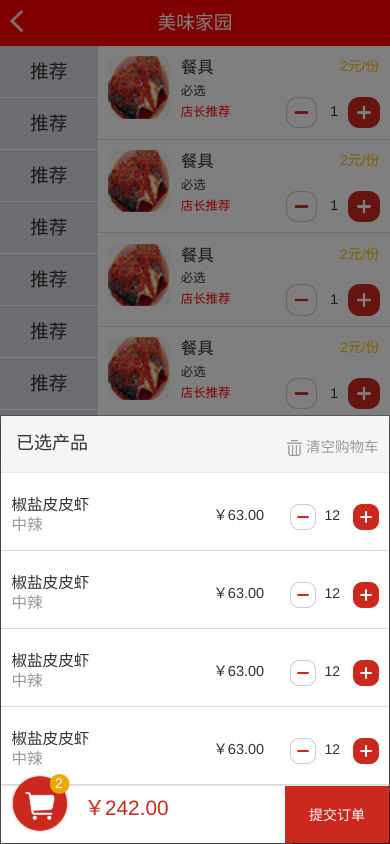
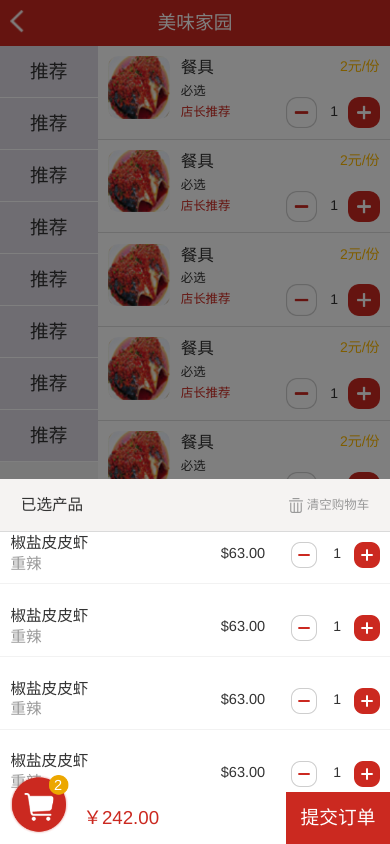
Before and after one commit to obaqiang/new_order, a plain HTML site: page index_list.html in a window 390 px wide. Both pictures are taken after a click on the element "提交订单". Drawn offline with Linux system fonts and the light colour scheme.

Commit message:
2017/5/18

```diff
--- /dev/null
+++ b/1.html
@@ -0,0 +1,17 @@
+<!DOCTYPE html>
+<html>
+	<head>
+		<meta charset="UTF-8">
+		<title></title>
+	</head>
+	<body>
+		<div class="lala">
+
+		</div>
+	</body>
+	<script src="js/jquery-1.11.3.min.js "></script>
+	<script src="js/jquery.rotate.min.js"></script>
+	<script>
+		$('.lala').rotate();
+	</script>
+</html>
--- a/css/index.css
+++ b/css/index.css
@@ -3,7 +3,7 @@
 	padding-right: 0;
 }
 .order_nav{
-	background: #ff0000;
+	background: #cb2920;
 	height: 0.44rem;
 	line-height: 0.44rem;
 	color: #fff;
@@ -88,7 +88,7 @@
 }
 .btn_sure{
 	width: 100%;
-	background: #ff0000;
+	background: #cb2920;
 	text-align: center;
 	color: #fff;
 	height: 0.5rem;
--- a/css/index_more.css
+++ b/css/index_more.css
@@ -1,21 +1,26 @@
-.order_status_a{
+.order_status_a {
 	color: #4df823;
 	font-size: 0.16rem;
 	line-height: 0.4rem;
 }
-.order_status_b{
-	color: #ff0000;
+
+.order_status_b {
+	color: #cb2920;
 	font-size: 0.16rem;
 }
-.goods_area{
+
+.goods_area {
 	background: #fff;
 	margin-top: 0.1rem;
 }
-.goods_list{
+
+.goods_list {
 	border-bottom: 1px solid #f2f2f2;
-	overflow: hidden;
+	position: relative;
+	height: 0.7rem;
 }
-.goods_list_img{
+
+.goods_list_img {
 	width: 0.6rem;
 	height: 0.6rem;
 	border-radius: 0.1rem;
@@ -24,24 +29,29 @@
 	margin-bottom: 0.1rem;
 	float: left;
 }
-.goods_list_info{
+
+.goods_list_info {
 	display: inline-block;
 	margin-top: 0.1rem;
 	margin-left: 0.1rem;
 	float: left;
 	width: 55%;
 }
-.info_a{
+
+.info_a {
 	font-size: 0.16rem;
 }
-.info_b{
+
+.info_b {
 	font-size: 0.12rem;
 }
-.info_c{
-	color: #ff0000;
+
+.info_c {
+	color: #cb2920;
 	font-size: 0.12rem;
 }
-.info_c_a{
+
+.info_c_a {
 	display: inline-block;
 	border: 1px solid #9c9fa1;
 	border-radius: 0.05rem;
@@ -49,71 +59,96 @@
 	padding: 0.02rem 0.03rem;
 	color: #9c9fa1;
 }
-.info_c_b{
+
+.info_c_b {
 	border: 1px solid #FFBA00;
 	color: #FFBA00;
 }
-.goods_list_right{
+
+.goods_list_right {
 	display: inline-block;
 	float: left;
 	width: 20%;
 	margin-top: 0.1rem;
 	text-align: right;
 }
-.list_prize{
+
+.list_prize {
 	color: #FFBA00;
 	display: inline-block;
 	margin-bottom: 0.2rem;
 }
-.img_minus{
+
+.img_minus {
 	width: 0.3rem;
 	position: absolute;
 	right: 0.6rem;
 }
-.img_plus{
+
+.img_plus {
 	width: 0.3rem;
 }
-.list_num{
+
+.list_num {
 	display: inline-block;
 	width: 0.2rem;
 	text-align: center;
 }
-.pay_way{
+
+.pay_way {
 	text-align: center;
 	background: #fff;
 	margin-top: 0.1rem;
 	padding-top: 0.1rem;
 	padding-bottom: 0.1rem;
 }
-.pay_way_list{
+
+.pay_way_list {
 	display: inline-block;
 	width: 1rem;
 	text-align: center;
 }
-.pay_way_list img{
+
+.pay_way_list img {
 	display: inline-block;
 	width: 0.4rem;
 }
-.pay_way_list span{
+
+.pay_way_list span {
 	color: #9c9fa1;
 }
-.nav_btm{
+
+.nav_btm {
 	position: fixed;
 	bottom: 0;
 	width: 100%;
 }
-.money_left{
+
+.money_num {
+	margin-left: 0.7rem;
+}
+
+.money_left {
 	background: #fff;
 	height: 0.5rem;
 	line-height: 0.5rem;
 	color: #CB2920;
 	padding-left: 0.1rem;
 	font-size: 0.18rem;
+	position: relative;
+	float: left;
 }
-.money_left span{
-	color: #CB2920;
+
+.fo_num_f {
+	position: absolute;
+	bottom: 0.32rem;
+	left: 0.52rem;
+	color: #fff;
+	font-size: 0.14rem;
+	z-index: 3;
 }
-.money_a{
+
+.money_a {
 	background: #ff7f00;
 	height: 0.5rem;
 	line-height: 0.5rem;
@@ -121,167 +156,196 @@
 	color: #fff;
 	font-size: 0.18rem;
 }
-.money_right{
-	background: #FF0000;
+
+.money_right {
+	background: #CB2920;
 	height: 0.5rem;
 	line-height: 0.5rem;
 	text-align: center;
 	color: #fff;
 	font-size: 0.18rem;
+	float: right;
+	width: 1rem;
 }
-.ye_1{
+
+.ye_1 {
 	position: absolute;
 	top: 0.8rem;
 	left: 0.1rem;
 }
-.ye_2{
+
+.ye_2 {
 	position: relative;
 	height: 1.2rem;
 }
 
-#myModal .modal-header{
+#myModal .modal-header {
 	font-size: 0.14rem;
 	background: #f5f5f5;
 }
 
-#myModal .modal-content{
+#myModal .modal-content {
 	border-radius: 0;
 }
-#myModal .modal-dialog{
+
+#myModal .modal-dialog {
 	margin: 0;
 }
-#myModal .modal-footer{
+
+#myModal .modal-footer {
 	padding: 0;
 	height: 0.56rem;
 }
-#myModal .modal-body{
+
+#myModal .modal-body {
 	padding: 0;
 }
-#myModal{
+
+#myModal {
 	top: auto;
 	bottom: 0;
+}
 
-}
-#choTaste{
+#choTaste {
 	top: 1rem;
 }
 
-#choTaste .modal-title{
+#choTaste .modal-title {
 	text-align: center;
+}
 
-}
-#choTaste .modal-header{
+#choTaste .modal-header {
 	border-bottom: none;
 	text-align: center;
+}
 
-}
-#choTaste .modal-body span{
+#choTaste .modal-body span {
 	display: inline-block;
 	color: #666666;
 	border: 1px solid #666666;
-	padding: 0.05rem 0.1rem ;
+	padding: 0.05rem 0.1rem;
 	border-radius: 0.05rem;
 	margin: 0.05rem;
 }
-#choTaste .modal-body p{
+
+#choTaste .modal-body p {
 	color: #333333;
 }
-.taste_area{
+
+.taste_area {
 	padding-left: 0.2rem;
 }
-.taste_on{
+
+.taste_on {
 	border: 1px solid #cb2920 !important;
 	color: #CB2920 !important;
 	background: #ffe7e7 !important;
 }
 
-#choTaste .modal-body span:hover{
+#choTaste .modal-body span:hover {
 	border: 1px solid #cb2920 !important;
 	color: #CB2920 !important;
 	background: #ffe7e7 !important;
 }
-#choTaste .modal-footer{
+
+#choTaste .modal-footer {
 	background: #f5f5f5;
 	border-top: none;
 	border-radius: 0 0 0.06rem 0.06rem;
 }
-.taste_price{
+
+.taste_price {
 	color: #CB2920;
 	font-size: 0.3rem;
 }
-.taste_cho{
+
+.taste_cho {
 	color: #333333;
 }
-.taste_info{
+
+.taste_info {
 	float: left;
 }
-.ord_head{
+
+.ord_head {
 	position: absolute;
 	top: 0.2rem;
 	right: 0.1rem;
 }
-.ord_head img{
+
+.ord_head img {
 	width: 0.14rem;
+}
 
-}
-.ord_head span{
+.ord_head span {
 	font-size: 0.14rem;
 	color: #999999;
 }
-.ord_area{
-	border-bottom:1px solid #dadada;
+
+.ord_area {
+	border-bottom: 1px solid #dadada;
 	height: 0.75rem;
 	position: relative;
 }
-.area_1{
+
+.area_1 {
 	position: absolute;
 	top: 0.2rem;
 	left: 0.1rem;
 	font-size: 0.15rem;
 	color: #333333;
 }
-.area_2{
+
+.area_2 {
 	font-size: 0.15rem;
 	position: absolute;
 	top: 0.4rem;
 	left: 0.1rem;
 	color: #999999;
 }
-.area_3{
+
+.area_3 {
 	position: absolute;
 	right: 1.2rem;
 	top: 0.31rem;
 	font-size: 0.14rem;
 	color: #333333;
 }
-.area_4{
+
+.area_4 {
 	position: absolute;
 	width: 0.25rem;
 	right: 0.7rem;
 	top: 0.3rem;
 }
-.area_5{
+
+.area_5 {
 	position: absolute;
 	top: 0.31rem;
 	right: 0.47rem;
 }
-.area_6{
+
+.area_6 {
 	position: absolute;
 	top: 0.3rem;
 	right: 0.1rem;
 	width: 0.25rem;
 }
-.co_area{
+
+.co_area {
 	height: 3rem;
 	overflow-y: scroll;
 }
-.fo_img{
+
+.fo_img {
 	position: absolute;
 	width: 0.56rem;
 	left: 0.1rem;
 	bottom: 0.1rem;
+
 }
-.fo_btn{
+
+.fo_btn {
 	height: 100%;
 	display: inline-block;
 	width: 1rem;
@@ -290,24 +354,84 @@
 	line-height: 0.56rem;
 	color: #fff;
 }
-.fo_num{
+
+.fo_num {
 	position: absolute;
-    bottom: 0.48rem;
-    left: 0.52rem;
-    color: #fff;
+	bottom: 0.48rem;
+	left: 0.52rem;
+	color: #fff;
 }
-.fo_price{
+
+.fo_price {
 	color: #CB2920;
 	font-size: 0.2rem;
 	position: absolute;
 	left: 0.8rem;
 	bottom: 0.2rem;
 }
-.name_b{
+
+.name_b {
 	color: #999999;
 }
-.name_c{
+
+.name_c {
 	color: #CB2920;
 	margin-top: 0.1rem;
 	display: inline-block;
 }
+.bl_mask{
+	background: #000000;
+	opacity: 0.5;
+
+	position: fixed;
+	top: 0;
+	left: 0;
+	right: 0;
+	bottom: 0;
+	z-index: 1;
+}
+.modal_head{
+	position: fixed;
+	z-index: 1001;
+	bottom: 3rem;
+	background: #f5f3f2;
+	width: 100%;
+	font-size: 0.15rem;
+	line-height: 0.5rem;
+	border-bottom: 1px solid #dadada;
+}
+.modal_head_left{
+	float: left;
+	margin-left: 0.2rem;
+}
+.modal_head_right{
+	float: right;
+	font-size: 0.12rem;
+	margin-right: 0.2rem;
+	color: #999999;
+}
+.modal_head_right img{
+	width: 0.14rem;
+
+}
+
+.modal_body{
+	position: fixed;
+	bottom: 0.5rem;
+	background: #fff;
+	height: 2.7rem;
+	z-index: 2;
+	width: 100%;
+	overflow-y: scroll;
+}
+.modal_mine{
+	z-index: 2;
+	background: #ffff;
+}
+.modal_footer{
+	background: #fff;
+	position: fixed;
+	width: 100%;
+	z-index: 2;
+	bottom: 0;
+}
--- a/index_list.html
+++ b/index_list.html
@@ -157,103 +157,94 @@
 								<img class="img_plus" src="img/50px_50px_icon2.png" alt="" data-toggle="modal" data-target="#choTaste" />
 							</div>
 						</div>
+						<br />
+						<br />
 
 					</div>
 				</div>
 			</div>
 
-			<div class="row nav_btm">
+			<!--<div class="row nav_btm">
+
 				<div class="col-xs-9 no_wb money_left">
-					合计：<span>30元</span>
+					<img class="fo_img" src="img/102px_102px_icon.png" alt="" />
+					<span class="fo_num_f">2</span>
+					<span class="money_num">
+						￥242.00
+					</span>
+
 				</div>
-				<div class="col-xs-3 no_wb money_right" data-toggle="modal" data-target="#myModal">
+				<div class="col-xs-3 no_wb money_right">
 					提交订单
 				</div>
 
+			</div>-->
+
+		</div>
+
+		<!--提交订单新弹框-->
+		<div class="bl_mask mask_area" style="display: none;">
+
+		</div>
+		<div class="modal_mine " >
+			<div class=" modal_head mask_area" style="display: none;">
+				<span class="modal_head_left">已选产品</span>
+				<span class="modal_head_right">
+				<img src="img/28px_30px_icon.png" alt="" />
+				清空购物车
+			</span>
+			</div>
+			<div class="modal_body mask_area" style="display: none;">
+				<div class="goods_list " >
+					<span class="area_1">椒盐皮皮虾</span>
+					<span class="area_2">重辣</span>
+					<span class="area_3">$63.00</span>
+					<img class="area_4" src="img/50px_50px_icon1.png" alt="" />
+					<span class="area_5">1</span>
+					<img class="area_6" src="img/50px_50px_icon2.png" alt="" />
+				</div>
+				<div class="goods_list">
+					<span class="area_1">椒盐皮皮虾</span>
+					<span class="area_2">重辣</span>
+					<span class="area_3">$63.00</span>
+					<img class="area_4" src="img/50px_50px_icon1.png" alt="" />
+					<span class="area_5">1</span>
+					<img class="area_6" src="img/50px_50px_icon2.png" alt="" />
+				</div>
+				<div class="goods_list">
+					<span class="area_1">椒盐皮皮虾</span>
+					<span class="area_2">重辣</span>
+					<span class="area_3">$63.00</span>
+					<img class="area_4" src="img/50px_50px_icon1.png" alt="" />
+					<span class="area_5">1</span>
+					<img class="area_6" src="img/50px_50px_icon2.png" alt="" />
+				</div>
+				<div class="goods_list">
+					<span class="area_1">椒盐皮皮虾</span>
+					<span class="area_2">重辣</span>
+					<span class="area_3">$63.00</span>
+					<img class="area_4" src="img/50px_50px_icon1.png" alt="" />
+					<span class="area_5">1</span>
+					<img class="area_6" src="img/50px_50px_icon2.png" alt="" />
+				</div>
+			</div>
+			<div class="modal_footer">
+				<div class="money_left">
+					<img class="fo_img" src="img/102px_102px_icon.png" alt="" />
+					<span class="fo_num_f">2</span>
+					<span class="money_num">
+					￥242.00
+				</span>
+
+				</div>
+				<div class="money_right">
+					提交订单
+				</div>
 			</div>
 
 		</div>
 
-		<!--提交订单弹框-->
-		<div class="modal fade" id="myModal" tabindex="-1" role="dialog" aria-labelledby="myModalLabel" aria-hidden="true">
-			<div class="modal-dialog">
-				<div class="modal-content">
-					<div class="modal-header">
 
-						<h4 class="modal-title" id="myModalLabel">
-							已选产品
-						</h4>
-						<div class="ord_head" class="close" data-dismiss="modal" aria-hidden="true">
-							<img src="img/28px_30px_icon.png" />
-							<span>
-								清空购物车
-							</span>
-						</div>
-					</div>
-					<div class="modal-body">
-						<div class="co_area">
-							<div class="ord_area">
-								<span class="area_1">椒盐皮皮虾</span>
-								<span class="area_2">中辣</span>
-								<span class="area_3">￥63.00</span>
-								<img class="area_4" src="img/50px_50px_icon1.png" alt="" />
-								<span class="area_5">12</span>
-								<img class="area_6" src="img/50px_50px_icon2.png" alt="" />
-
-							</div>
-
-							<div class="ord_area">
-								<span class="area_1">椒盐皮皮虾</span>
-								<span class="area_2">中辣</span>
-								<span class="area_3">￥63.00</span>
-								<img class="area_4" src="img/50px_50px_icon1.png" alt="" />
-								<span class="area_5">12</span>
-								<img class="area_6" src="img/50px_50px_icon2.png" alt="" />
-
-							</div>
-							<div class="ord_area">
-								<span class="area_1">椒盐皮皮虾</span>
-								<span class="area_2">中辣</span>
-								<span class="area_3">￥63.00</span>
-								<img class="area_4" src="img/50px_50px_icon1.png" alt="" />
-								<span class="area_5">12</span>
-								<img class="area_6" src="img/50px_50px_icon2.png" alt="" />
-
-							</div>
-							<div class="ord_area">
-								<span class="area_1">椒盐皮皮虾</span>
-								<span class="area_2">中辣</span>
-								<span class="area_3">￥63.00</span>
-								<img class="area_4" src="img/50px_50px_icon1.png" alt="" />
-								<span class="area_5">12</span>
-								<img class="area_6" src="img/50px_50px_icon2.png" alt="" />
-
-							</div>
-							<div class="ord_area">
-								<span class="area_1">椒盐皮皮虾</span>
-
-								<span class="area_3">￥63.00</span>
-								<img class="area_4" src="img/50px_50px_icon1.png" alt="" />
-								<span class="area_5">12</span>
-								<img class="area_6" src="img/50px_50px_icon2.png" alt="" />
-
-							</div>
-						</div>
-
-					</div>
-					<div class="modal-footer">
-						<img class="fo_img" src="img/102px_102px_icon.png" alt="" />
-						<span class="fo_num">2</span>
-						<span class="fo_price">￥242.00</span>
-						<div class="fo_btn">
-							提交订单
-						</div>
-					</div>
-				</div>
-				<!-- /.modal-content -->
-			</div>
-			<!-- /.modal -->
-		</div>
 		<!--加菜弹框-->
 		<div class="modal fade" id="choTaste" tabindex="-1" role="dialog" aria-labelledby="myModalLabel" aria-hidden="true">
 			<div class="modal-dialog">
@@ -318,6 +309,7 @@
 		</script>
 
 		<script>
+
 			function Alert(alert_text) {
 				$('.alert_bl').remove();
 				var alert_div = '<div class="alert_bl" style="display:none;"><span>' + alert_text + '</span></div>';
@@ -325,6 +317,8 @@
 				$('.alert_bl').fadeIn();
 				setTimeout("$('.alert_bl').fadeOut()", 1500);
 			}
+
+
 			$('.area_4').rotate({
 				bind: {
 					click: function() {
@@ -336,7 +330,6 @@
 					}
 				}
 			});
-
 
 			$('.area_6').rotate({
 				bind: {
@@ -350,12 +343,17 @@
 				}
 			});
 
-
-			$('.area_4').click(function(){
+			$('.area_4').click(function() {
 				Alert('这是黑色小弹框');
 			});
-			$('.area_6').click(function(){
+			$('.area_6').click(function() {
 				Alert('这是黑色小弹框');
+			})
+			$('.bl_mask').click(function(){
+				$('.mask_area').hide();
+			})
+			$('.money_right').click(function(){
+				$('.mask_area').show();
 			})
 		</script>
 
```
